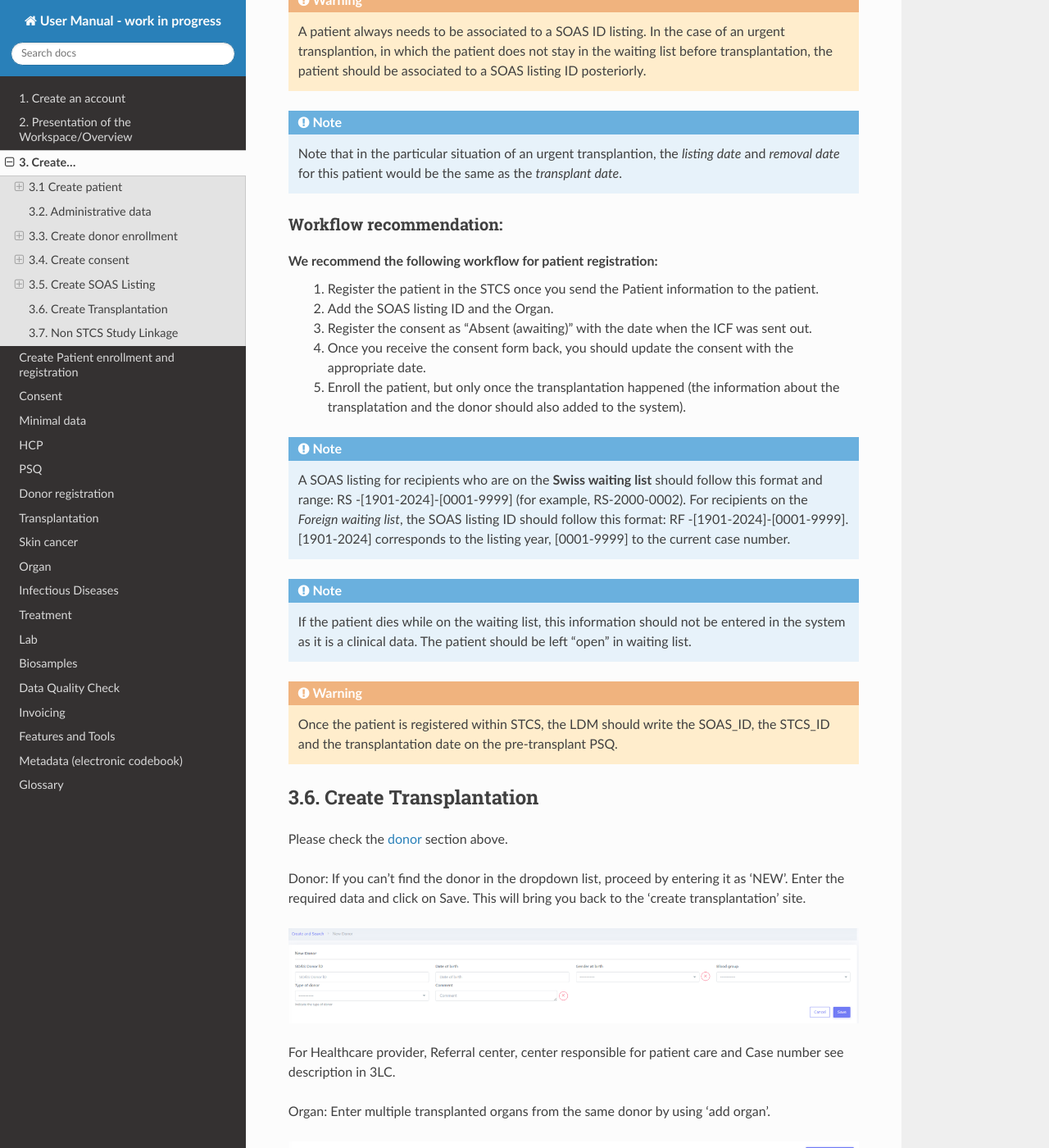
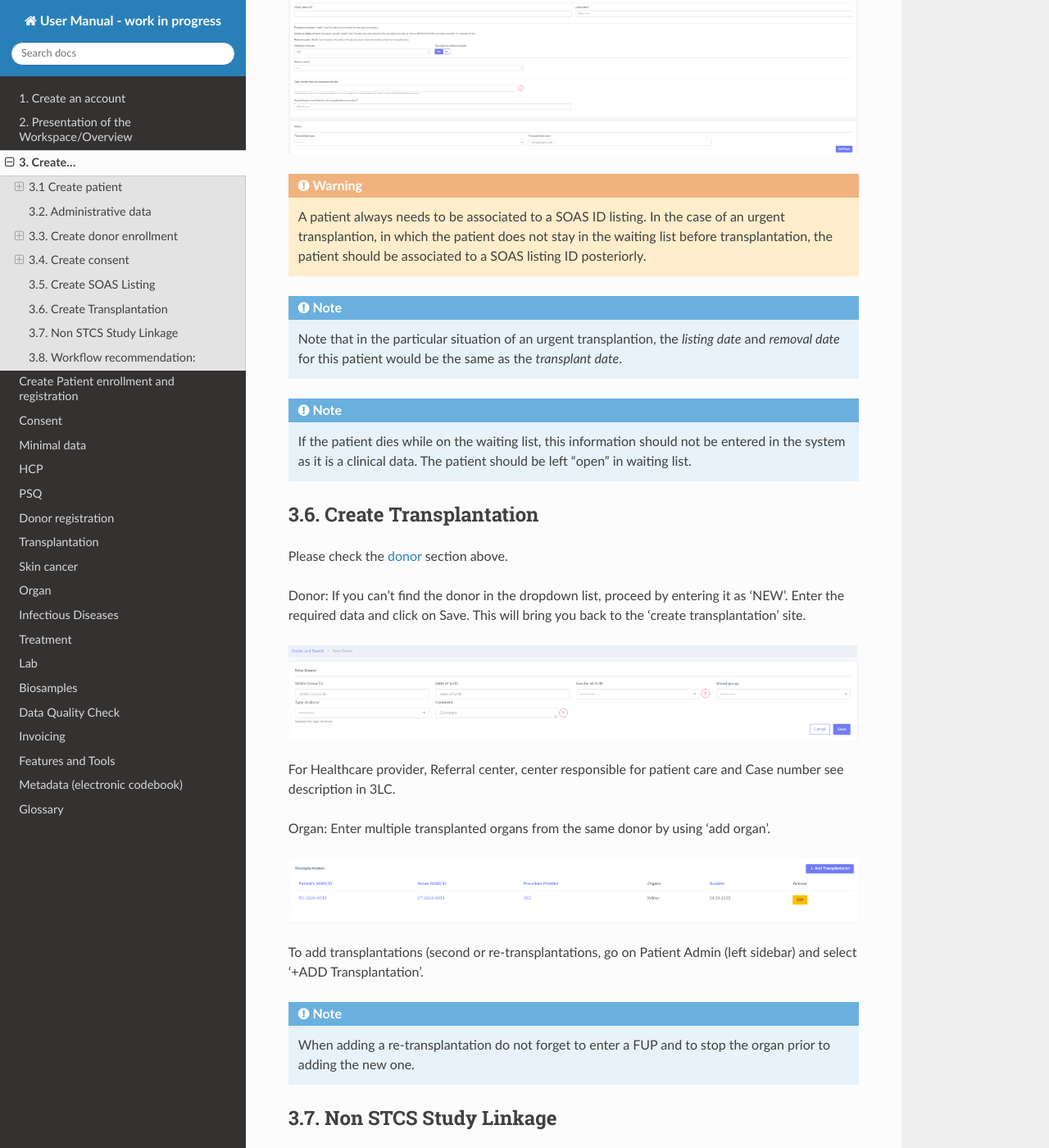
Before and after one commit to swiss-transplant-cohort-study/3LC-user-manual, a Sphinx documentation site: the page built from docs/source/createPatDon.rst, in a window 1280 px wide and 1400 px high, scrolled down 7386 px. Shown: the whole window at 82% size. Built offline with Sphinx 7.4.7 and the Read the Docs theme 3.1.0, drawn with Linux system fonts in a browser that asks for light colours; some of the changed text lies outside the part shown.

Commit message:
Update createPatDon.rst

```diff
--- a/docs/source/createPatDon.rst
+++ b/docs/source/createPatDon.rst
@@ -175,21 +176,9 @@
 
 .. note:: Note that in the particular situation of an urgent transplantion, the *listing date* and *removal date* for this patient would be the same as the *transplant date*.
 
-Workflow recommendation:
-========================================
-
-We recommend the following workflow for patient registration:
-   #. Register the patient in the STCS once you send the Patient information to the patient.
-   #. Add the SOAS listing ID and the Organ.
-   #. Register the consent as “Absent (awaiting)” with the date when the ICF was sent out.
-   #. Once you receive the consent form back, you should update the consent with the appropriate date.
-   #. Enroll the patient, but only once the transplantation happened (the information about the transplatation and the donor should also added to the system).
-
-.. note:: A SOAS listing for recipients who are on the **Swiss waiting list** should follow this format and range: RS -[1901-2024]-[0001-9999] (for example, RS-2000-0002). For recipients on the *Foreign waiting list*, the SOAS listing ID should follow this format: RF -[1901-2024]-[0001-9999]. [1901-2024] corresponds to the listing year, [0001-9999] to the current case number.
-
 .. note:: If the patient dies while on the waiting list, this information should not be entered in the system as it is a clinical data. The patient should be left “open” in waiting list.
 
-.. warning:: Once the patient is registered within STCS, the LDM should write the SOAS_ID, the STCS_ID and the transplantation date on the pre-transplant PSQ.
+.. note A SOAS listing for recipients who are on the **Swiss waiting list** should follow this format and range: RS -[1901-2024]-[0001-9999] (for example, RS-2000-0002). For recipients on the *Foreign waiting list*, the SOAS listing ID should follow this format: RF -[1901-2024]-[0001-9999]. [1901-2024] corresponds to the listing year, [0001-9999] to the current case number.
 
 3.6. Create Transplantation
 *************************************
@@ -214,3 +203,13 @@
 
 3.7. Non STCS Study Linkage
 *********************************
+
+3.8. Workflow recommendation:
+*********************************
+
+We recommend the following workflow for patient registration:
+   #. Register the patient in the STCS once you send the Patient information to the patient.
+   #. Add the SOAS listing ID and the Organ.
+   #. Register the consent as “Absent (awaiting)” with the date when the ICF was sent out.
+   #. Once you receive the consent form back, you should update the consent with the appropriate date.
+   #. Enroll the patient, but only once the transplantation happened (the information about the transplatation and the donor should also added to the system).
```
Also changed, not shown: other parts of docs/source/createPatDon.rst (+7 -6 lines).
